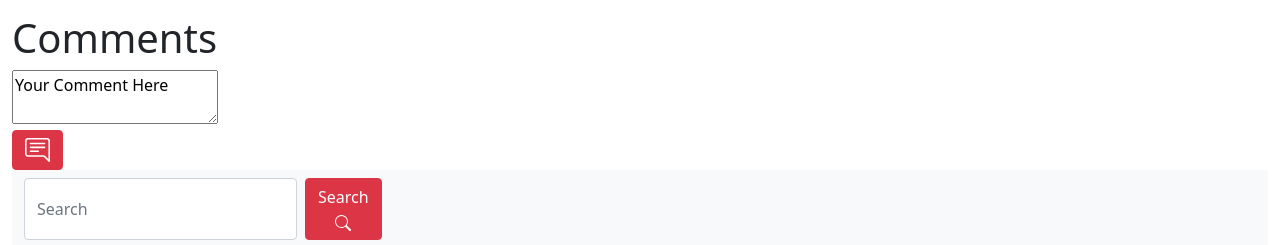
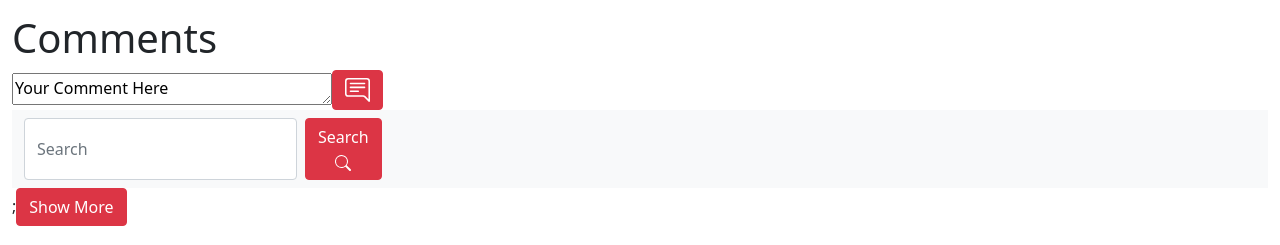
Before and after one commit to MitchA29/YoutubeClone, a React (Create React App) app: page / in a window 1280 px wide. Shown: the part 879-1124 px from the top of the page. Built offline with nearby package versions, Linux system fonts and the light colour scheme.

Commit message:
Updated small details throughout application.

```diff
--- a/src/components/Comments/Comments.css
+++ b/src/components/Comments/Comments.css
@@ -0,0 +1,13 @@
+.commentBox {
+    display: inline-flex;
+
+}
+
+textarea {
+    width: 20em;
+    height: 2em;
+}
+
+.btn btn-danger {
+    height: 2em;
+}
--- a/src/components/Comments/Comments.jsx
+++ b/src/components/Comments/Comments.jsx
@@ -8,7 +8,7 @@ function Comments(props){
             <div className="userComment">
                 <h1>Comments</h1>
                 <form action="/html/tags/html_form_tag_action.cfm" method="post">
-                <div>
+                <div class="commentBox">
                     <textarea name="comments" id="comments">
                     Your Comment Here
                     </textarea>
--- a/src/components/SearchBar/SearchBar.css
+++ b/src/components/SearchBar/SearchBar.css
@@ -2,3 +2,6 @@
     height: 20px;
     display: inline-flex;
 }
+.searchField {
+    text-align: center;
+}
--- a/src/components/SearchResults/SearchResults.css
+++ b/src/components/SearchResults/SearchResults.css
@@ -2,6 +2,15 @@
     max-width: 320px;
 }
 
-.relatedVideos {
+.relatedVideo {
+    padding-left: 1em;
+}
+
+.allRelatedVideos {
     display: inline-flex;
+    max-width: 1280px;
 }
+
+.btn btn-danger {
+    text-align: center;
+}
--- a/src/components/SearchResults/SearchResults.jsx
+++ b/src/components/SearchResults/SearchResults.jsx
@@ -3,17 +3,22 @@ import './SearchResults.css';
 
 const SearchResults = (props) => {
     return (
-        <div>
+        <div className="searchResults">
+            <div className="allRelatedVideos">
                 {props.videos.map(videos => (
                     <span>
-                    <div class="relatedVideos">
+                        <div class="relatedVideo">
                         <img src={videos.snippet.thumbnails.medium.url}
                             width={videos.snippet.thumbnails.medium.width}
                             height={videos.snippet.thumbnails.medium.height} />
-                        <div class="relatedVideoTitle">{videos.snippet.title}</div>
+                            <div class="relatedVideoTitle">
+                                {videos.snippet.title}
+                            </div>
                         </div>
                     </span>
-            ))}
+                ))};
+            </div>
+            <button type="button" class="btn btn-danger">Show More</button>
         </div>
     );
 }
--- a/src/components/TitleBar/TitleBar.css
+++ b/src/components/TitleBar/TitleBar.css
@@ -11,7 +11,6 @@
     text-align: left;
     display: inline-flex;
     padding-left: 10px;
-    border-radius: 10px 90px 10px 120px;
 }
 
 .menu {
```
Lines whose indentation alone changed are shown as unchanged.
